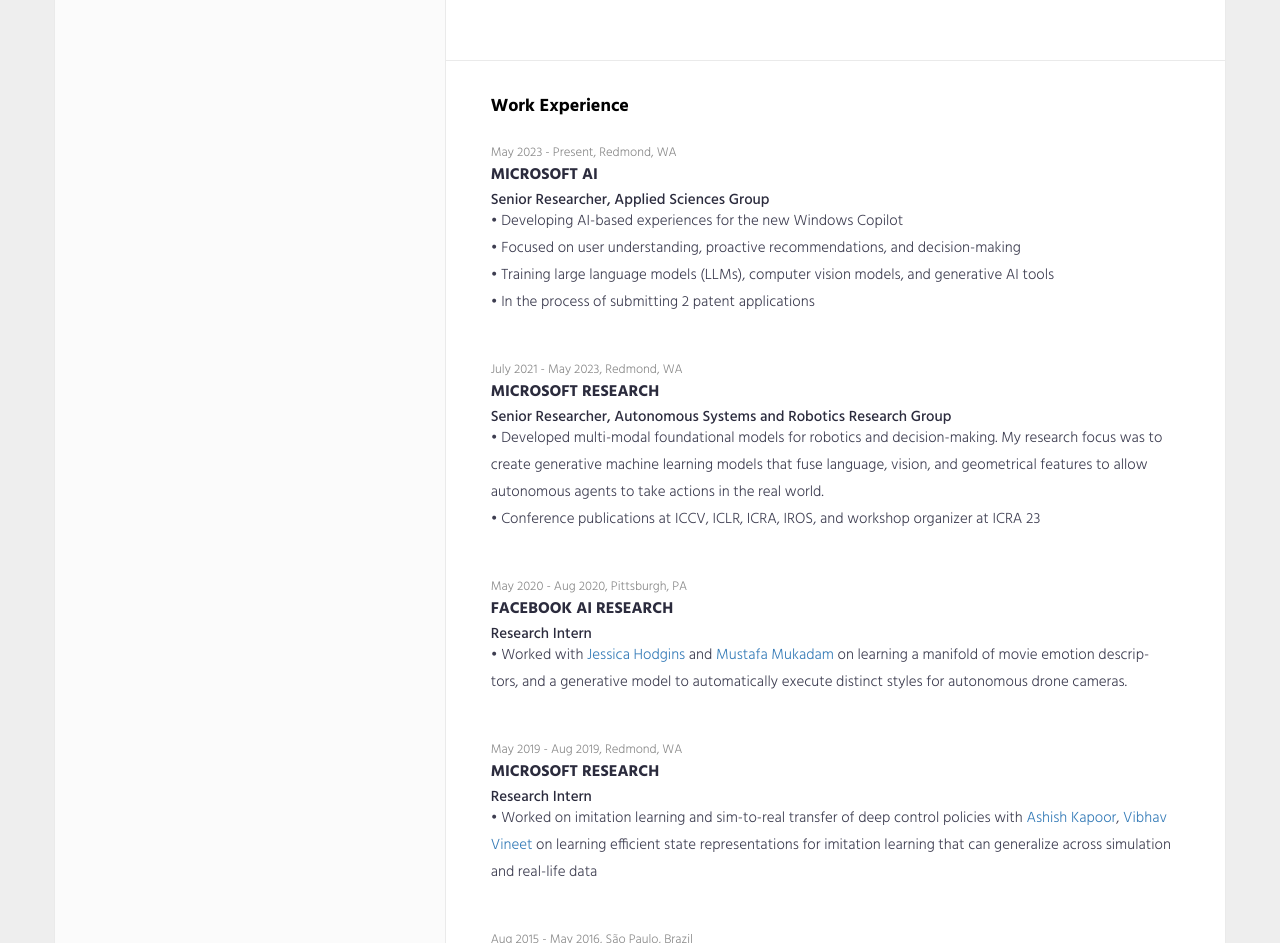
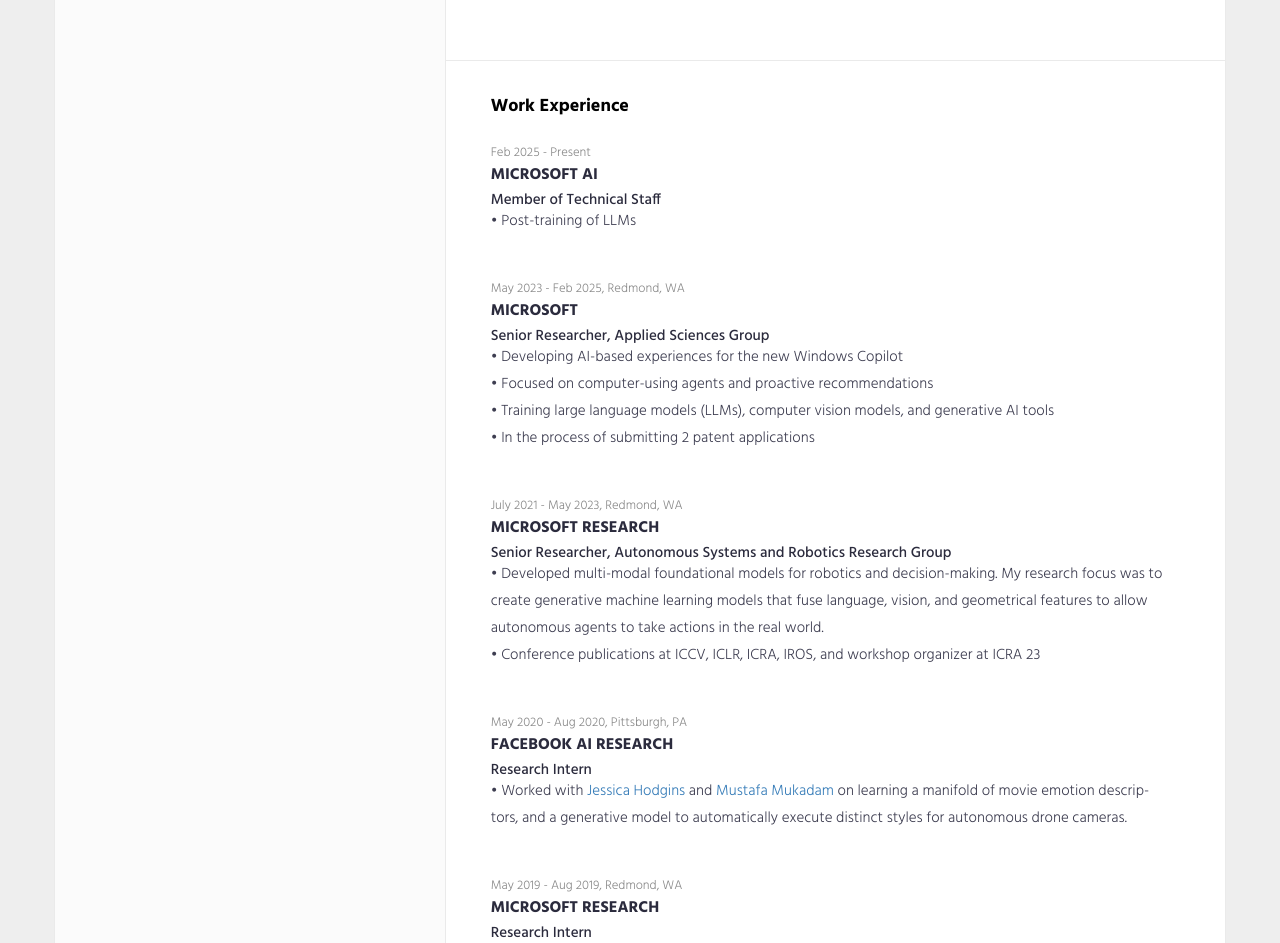
Before and after one commit to rogeriobonatti/rogeriobonatti.github.io, a plain HTML site: page index.html in a window 1280 px wide. Shown: the part 6180-7123 px from the top of the page. Drawn offline with Linux system fonts and the light colour scheme.

Commit message:
updated website

```diff
--- a/index.html
+++ b/index.html
@@ -999,12 +999,20 @@
         <div class="row">
             <div class="col-md-12">
                 <div class="content-item">
-                    <small>May 2023 - Present, Redmond, WA</small>
+                    <small>Feb 2025 - Present</small>
                     <h3>Microsoft AI</h3>
+                    <h4>Member of Technical Staff</h4>
+                    <p>
+                        &#8226; Post-training of LLMs
+                    </p>
+                </div>
+                <div class="content-item">
+                    <small>May 2023 - Feb 2025, Redmond, WA</small>
+                    <h3>Microsoft</h3>
                     <h4>Senior Researcher, Applied Sciences Group</h4>
                     <p>
                         &#8226; Developing AI-based experiences for the new Windows Copilot</br>
-                        &#8226; Focused on user understanding, proactive recommendations, and decision-making</br>
+                        &#8226; Focused on computer-using agents and proactive recommendations</br>
                         &#8226; Training large language models (LLMs), computer vision models, and generative AI tools</br>
                         &#8226; In the process of submitting 2 patent applications
                     </p>
```
